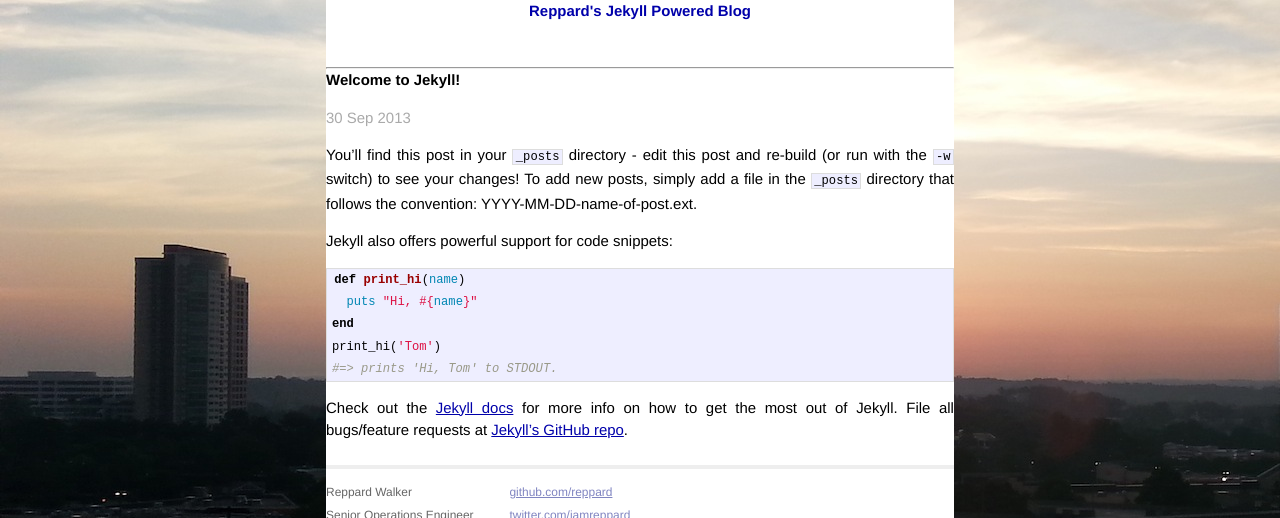
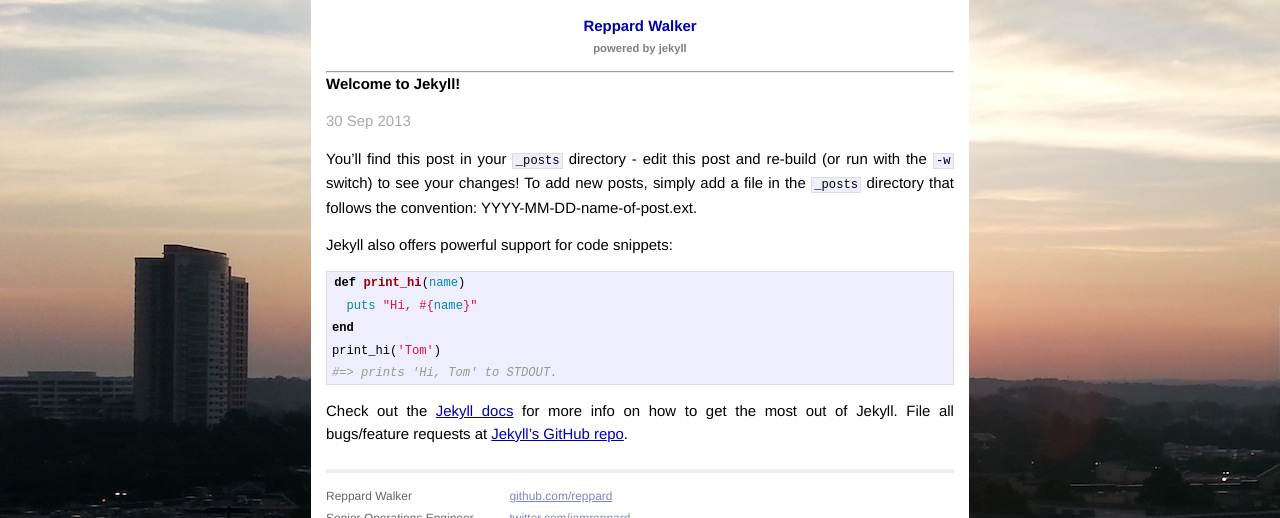
Before and after one commit to reppard/jekyll-blog, a Jekyll site: the page built from _posts/2013-09-30-welcome-to-jekyll.markdown, in a window 1280 px wide, cut to the strip 0-518 px from the top of the page. Built offline with Jekyll 4.4.1, drawn with Linux system fonts in a browser that asks for light colours; Markdown is read by kramdown in place of the engine named in the settings.

Commit message:
More styling WIP

```diff
--- a/_config.yml
+++ b/_config.yml
@@ -1,3 +1,3 @@
-name: Reppard's Jekyll Powered Blog
+name: Reppard Walker
 markdown: redcarpet
 pygments: true
--- a/_layouts/default.html
+++ b/_layouts/default.html
@@ -18,6 +18,7 @@
         <div class="site">
           <div class="header">
             <h1 class="title"><a href="/">{{ site.name }}</a></h1>
+            <h3 class="subtitle">powered by jekyll</h3>
             <hr>
           </div>
 
--- a/css/main.css
+++ b/css/main.css
@@ -62,6 +62,7 @@
   text-align: justify;
   width: 42em;
   margin: 0em auto 2em;
+  padding: 1em;
   height: 100%;
   line-height: 1.5em;
   background-color: #FFF;
@@ -79,7 +80,13 @@
 .site .header h1.title {
   color:#000;
   display: inline-block;
-  margin-bottom: 3em;
+  margin-bottom: 0em;
+}
+
+.site .header h3.subtitle {
+  font-size: 75%;
+  color:gray;
+  margin-bottom: 1em;
 }
 
 .site .header h1.title a:visited {
--- a/index.html
+++ b/index.html
@@ -1,13 +1,14 @@
 ---
 layout: default
-title: Reppard's Jekyll Powered Blog
+title: Reppard Walker
 ---
 
 <div id="home">
-  <h1>Blog Posts</h1>
+  <h1>Posts</h1>
   <ul class="posts">
     {% for post in site.posts %}
       <li><span>{{ post.date | date_to_string }}</span> &raquo; <a href="{{ post.url }}">{{ post.title }}</a></li>
+      {{ post.excerpt }}...
     {% endfor %}
   </ul>
 </div>
```
